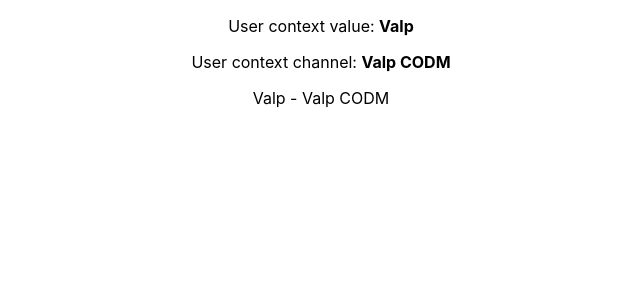
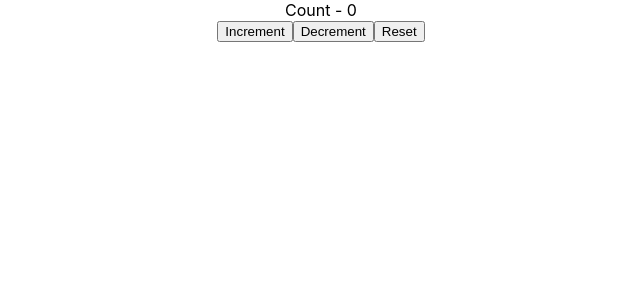
Before and after one commit to vapinedo/React-HooksCodevolution, a React (Create React App) app: page / in a window 1280 px wide. Shown: the top 300 px of the page, without its empty margins (319-959 px from the left). Built offline with nearby package versions, Linux system fonts and the light colour scheme.

Commit message:
[ADD]  useReducer (simple state & action)

```diff
--- a/src/App.js
+++ b/src/App.js
@@ -1,22 +1,10 @@
 import './App.css';
-import { createContext } from 'react';
-import ComponentC from './components/03-context/ComponentC';
-// import IntervalHookCounter from './components/02-useEffect/IntervalHookCounter';
-// import IntervalClassCounter from './components/02-useEffect/IntervalClassCounter';
-
-export const UserContext = createContext()
-export const ChannelContext = createContext()
+import CounterOne from './components/04-useReducer/CounterOne';
 
 function App() {
   return (
     <div className="App">
-      {/* <IntervalClassCounter /> */}
-
-      <UserContext.Provider value={'Valp'}>
-        <ChannelContext.Provider value={'Valp CODM'} >
-          <ComponentC />
-        </ChannelContext.Provider>
-      </UserContext.Provider>
+      <CounterOne />
     </div>
   );
 }
--- /dev/null
+++ b/src/components/04-useReducer/CounterOne.js
@@ -0,0 +1,32 @@
+import React, { useReducer } from 'react'
+
+const initialState = 0
+
+const reducer = (state, action) => {
+    switch (action) {
+        case 'increment':
+            return state + 1
+        case 'decrement':
+            return state - 1
+        case 'reset':
+            return initialState
+        default:
+            return state
+    }
+}
+
+const CounterOne = () => {
+
+    const [count, dispatch ] = useReducer(reducer, initialState)
+
+    return (
+        <div>
+            <div>Count - {count}</div>
+            <button onClick={() => dispatch('increment')}>Increment</button>
+            <button onClick={() => dispatch('decrement')}>Decrement</button>
+            <button  onClick={() => dispatch('reset')}>Reset</button>
+        </div>
+    )
+}
+
+export default CounterOne
```
